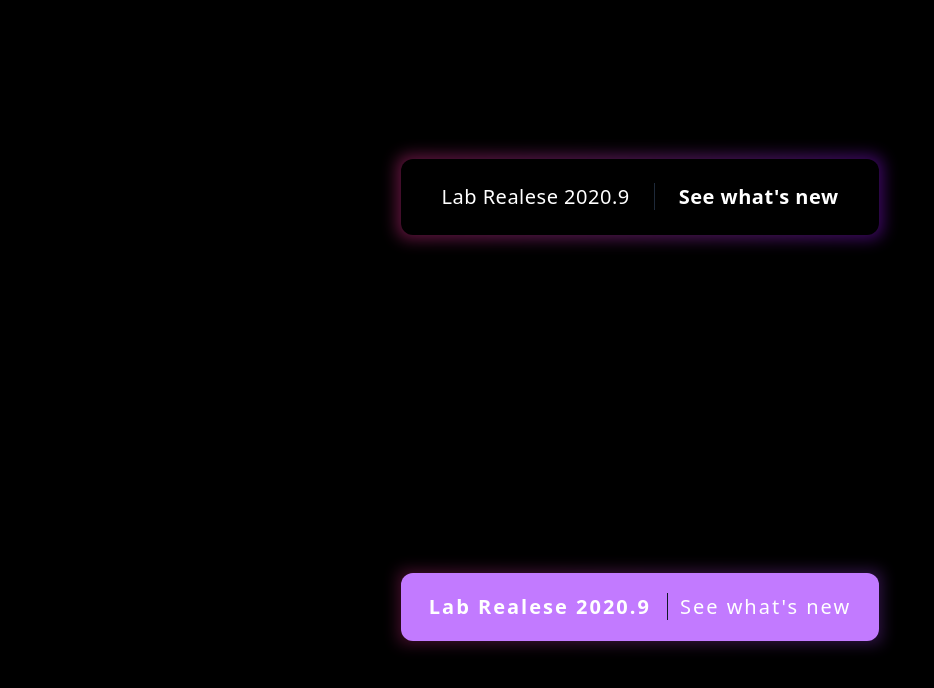
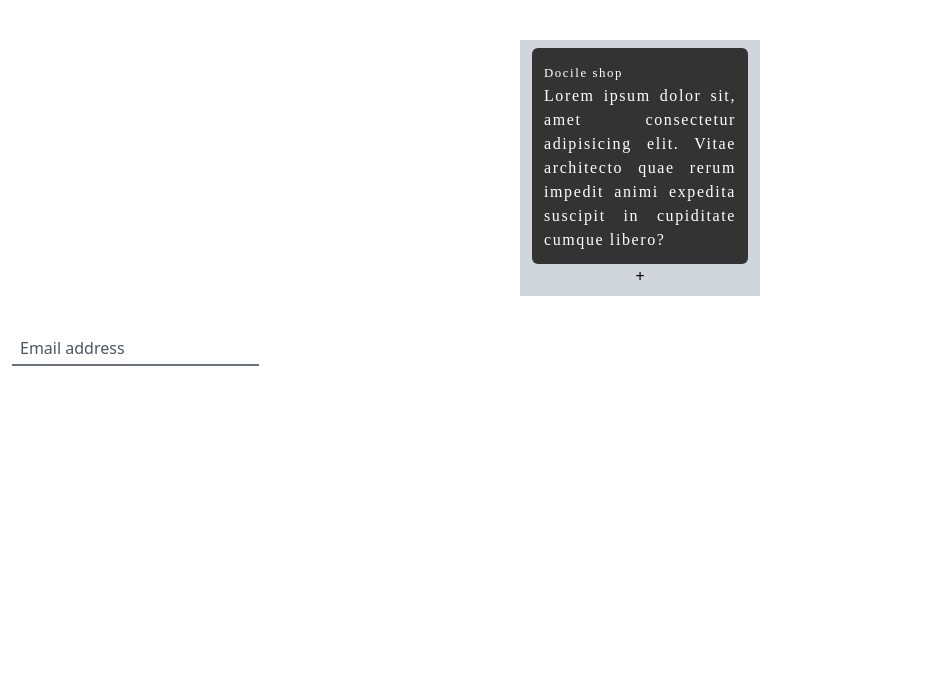
Before and after one commit to docile-imbereyemaso/TailwindCSS-mastery-folder, a React (Vite) app: page / in a window 1280 px wide. Shown: the top 688 px of the page, without its empty margins (0-934 px from the left). Built offline with nearby package versions, Linux system fonts and the light colour scheme.

Commit message:
feat:Extending css and floating label design

```diff
--- a/src/App.jsx
+++ b/src/App.jsx
@@ -1,11 +1,16 @@
-import Background from "./components/Background"
+import Background from "./components/Background";
+import Configurations from "./components/configurations";
+import FloatingLabels from "./components/FloatingLabels";
 
 
 function App() {
 
   return (
    <>
-  <Background/>
+  {/* <Background/> */}
+
+  <Configurations/>
+  <FloatingLabels/>
    </>
   )
 }
--- /dev/null
+++ b/src/components/FloatingLabels.jsx
@@ -0,0 +1,26 @@
+import React from 'react'
+
+const FloatingLabels = () => {
+  return (
+    <div className='px-3 py-4 mt-5 '>
+      <form action="">
+        <div className='relative'>
+            <input
+            id='email'
+            type="text"
+            placeholder='Email address'
+            className='peer border-b-2 border-gray-500 px-2 py-1 focus:outline-none focus:border-rose-600 transition-all focus:caret-rose-600/50 placeholder-transparent '
+            />
+            <label htmlFor="email" className='absolute
+            px-2 py-1 text-gray-600 -top-5 left-0
+            peer-placeholder-shown:top-0
+            peer-placeholder-shown:text-base transition-all duration-100 ease-in
+            peer-focus:-top-5
+            '>Email address</label>
+        </div>
+      </form>
+    </div>
+  )
+}
+
+export default FloatingLabels
--- /dev/null
+++ b/src/components/configurations.jsx
@@ -0,0 +1,19 @@
+import React from 'react'
+
+const Configurations = () => {
+  return (
+    <div className='mx-auto w-60 mt-10 bg-gray-300 px-3 py-2'>
+         <div className='card'>
+            <small>Docile shop</small>
+
+            <p>Lorem ipsum dolor sit, amet consectetur adipisicing elit. Vitae architecto quae rerum impedit animi expedita suscipit in cupiditate cumque libero?</p>
+         </div>
+
+         <div className='flex-center'>
+            <p>+</p>
+         </div>
+    </div>
+  )
+}
+
+export default Configurations
--- a/src/index.css
+++ b/src/index.css
@@ -1 +1,24 @@
 @import "tailwindcss";
+
+@theme {
+  --font-primary: "Poppins", "sans-serif";
+
+  --color-primary: #333;
+
+}
+
+@layer base{
+    h1{
+        color: aqua;
+    }
+}
+
+@layer components{
+    .card{
+        @apply bg-primary p-3 text-justify tracking-widest font-primary text-white rounded-md
+    }
+}
+
+@utility flex-center{
+    @apply flex justify-center items-center
+}
```
